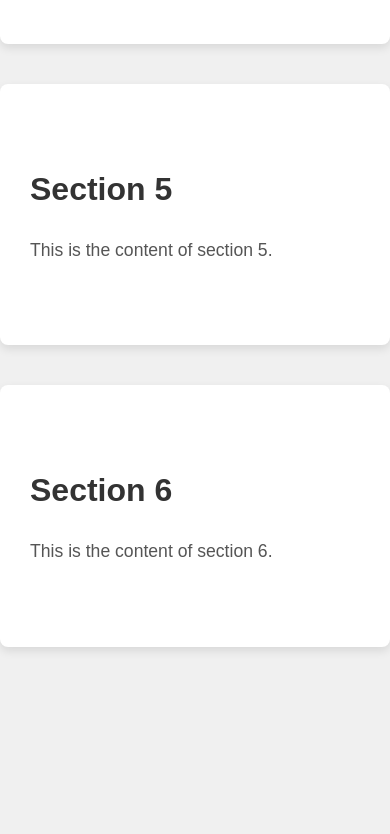
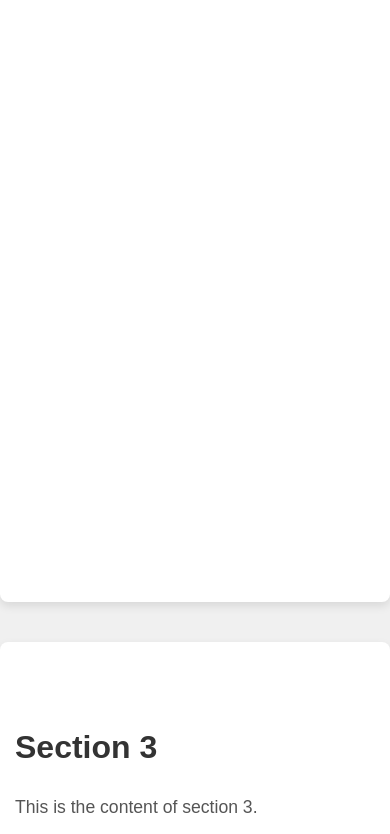
Before and after one commit to EyassMashaqi/Landing-Page-Project, a plain HTML site: page index.html in a window 390 px wide. Shown: the part 1166-2000 px from the top of the page. Before the commit the page ends 1853 px from the top, so only its background shows below. Drawn offline with Linux system fonts and the light colour scheme.

Commit message:
Fix some issues

```diff
--- a/css/style.css
+++ b/css/style.css
@@ -59,6 +59,7 @@ body {
 
 section {
     padding: 80px 30px;
+    height: 100vh;
     margin-top: 80px;
     margin-bottom: 40px;
     border-radius: 8px;
@@ -110,3 +111,14 @@ section:hover {
     background-color: #575757;
     transform: scale(1.1);
 }
+
+@media (max-width: 768px) {
+    #navbar_list {
+        flex-wrap: wrap;
+        gap: 10px;
+    }
+
+    section {
+        padding: 80px 15px;
+    }
+}
--- a/js/app.js
+++ b/js/app.js
@@ -3,14 +3,14 @@ document.addEventListener('DOMContentLoaded', () => {
     const sections = document.querySelectorAll('section');
     const scrollbtn = document.querySelector('#scrollTopBtn');
 
-
+    // Build the navigation bar dynamically
     sections.forEach((section) => {
         const navItem = document.createElement('li');
         navItem.innerHTML = `<a href="#${section.id}">${section.dataset.nav}</a>`;
         navBar.appendChild(navItem);
     });
 
-
+    // Highlight active section and navigation link
     window.addEventListener('scroll', () => {
         sections.forEach((section) => {
             const rect = section.getBoundingClientRect();
@@ -24,25 +24,21 @@ document.addEventListener('DOMContentLoaded', () => {
             }
         });
 
-
-        if (window.scrollY > 200) {
-            scrollbtn.style.display = 'block';
-        } else {
-            scrollbtn.style.display = 'none';
-        }
+        // Toggle scroll-to-top button visibility
+        scrollbtn.style.display = window.scrollY > 200 ? 'block' : 'none';
     });
 
-
-    document.querySelectorAll('a[href^="#"]').forEach((anchor) => {
-        anchor.addEventListener('click', function (e) {
+    // Smooth scrolling for navigation links
+    navBar.querySelectorAll('a').forEach((link) => {
+        link.addEventListener('click', (e) => {
             e.preventDefault();
-            document.querySelector(this.getAttribute('href')).scrollIntoView({
+            document.querySelector(link.getAttribute('href')).scrollIntoView({
                 behavior: 'smooth',
             });
         });
     });
 
-
+    // Scroll to top functionality
     scrollbtn.addEventListener('click', () => {
         window.scrollTo({ top: 0, behavior: 'smooth' });
     });
```
Also changed, not shown: index.html (+3 -1 lines).
